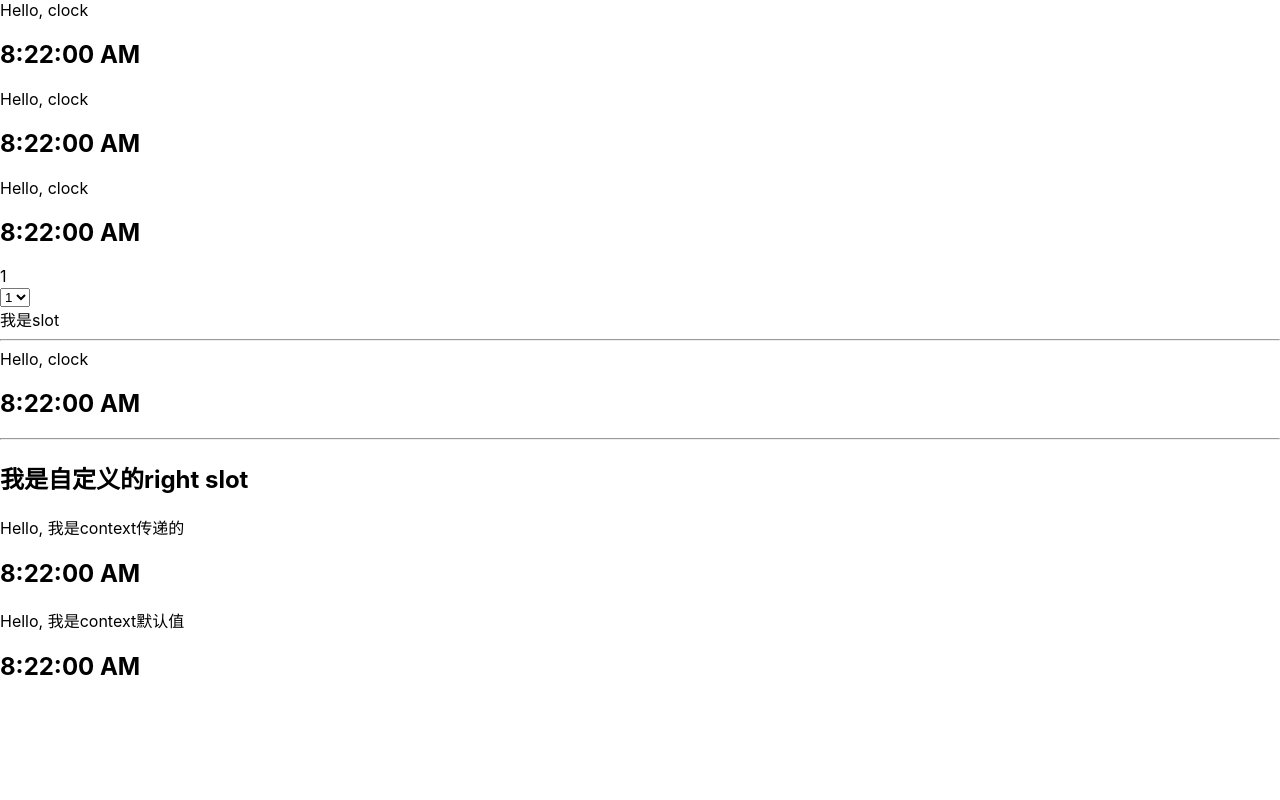
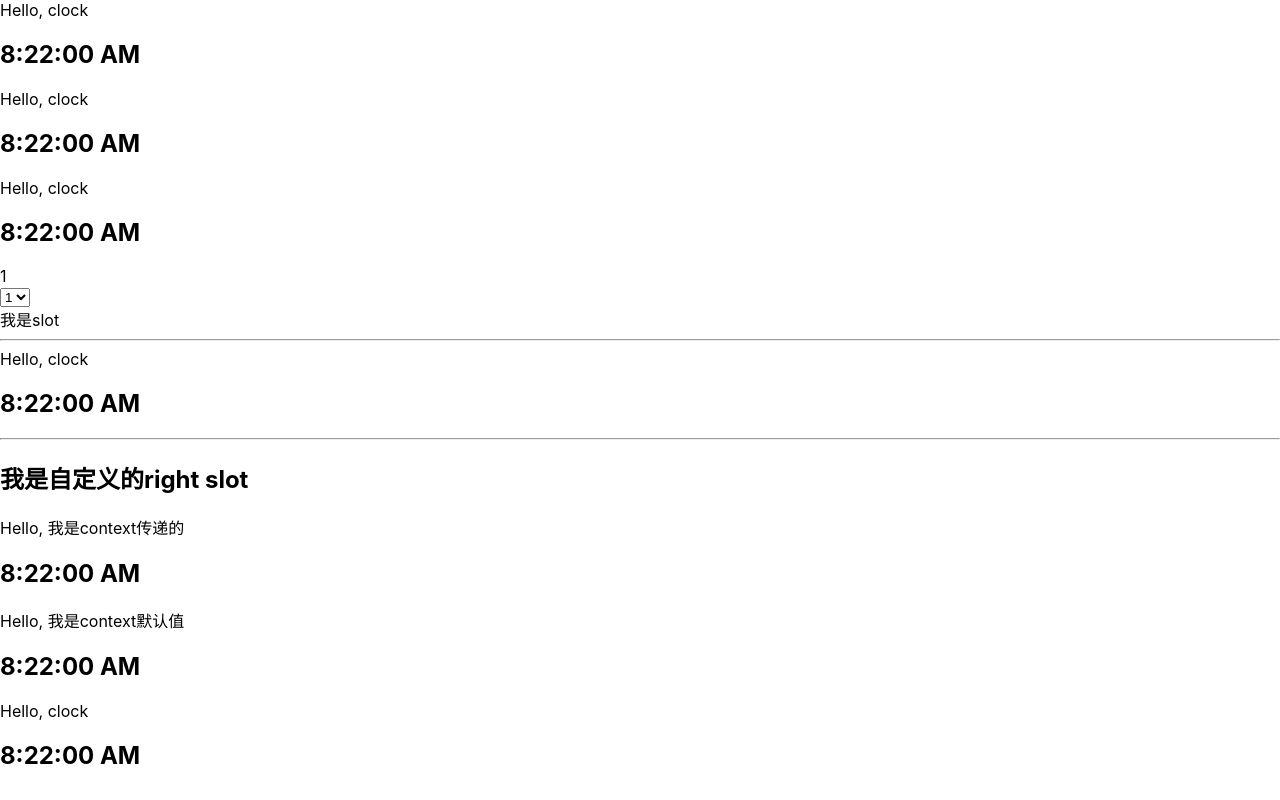
Before and after one commit to imus/ireact, a React (Create React App) app: page / in a window 1280 px wide. Built offline with nearby package versions, Linux system fonts and the light colour scheme.

Commit message:
feat: ref

```diff
--- a/src/App.js
+++ b/src/App.js
@@ -3,7 +3,7 @@
  * @Author: sunsh
  * @Date: 2022-09-29 11:49:27
  * @LastEditors: sunsh
- * @LastEditTime: 2022-09-30 15:52:29
+ * @LastEditTime: 2022-09-30 19:01:57
  */
 // import logo from './logo.svg';
 import './App.css';
@@ -11,6 +11,7 @@ import Clock from './component/clock';
 import Input from './component/select';
 import Children from './component/slot';
 import ClockPlus from './component/context';
+import { WrapperClock } from './component/ref';
 
 /* function App() {
   return (
@@ -51,6 +52,7 @@ function App() {
         我是slot
       </Children>
       <ClockPlus />
+      <WrapperClock />
     </div>
   );
 }
--- a/src/component/clock.js
+++ b/src/component/clock.js
@@ -3,7 +3,7 @@
  * @Author: sunsh
  * @Date: 2022-09-29 18:29:42
  * @LastEditors: sunsh
- * @LastEditTime: 2022-09-30 16:07:19
+ * @LastEditTime: 2022-09-30 19:44:20
  */
 import React from 'react';
 
@@ -43,7 +43,11 @@ class Clock extends React.Component {
   render() {
     return (
       <>
-        <div>Hello, {this.props.name == null ? 'clock' : this.props.name}</div>
+        <div
+          style={{cursor: 'pointer'}}
+          onClick={() => this.props.onClickClock(this.state.date)}>
+          Hello, {this.props.name == null ? 'clock' : this.props.name}
+        </div>
         <FormatTimer date={this.state.date} />
       </>
     );
--- /dev/null
+++ b/src/component/ref.js
@@ -0,0 +1,22 @@
+/*
+ * @Description:
+ * @Author: sunsh
+ * @Date: 2022-09-30 18:48:33
+ * @LastEditors: sunsh
+ * @LastEditTime: 2022-09-30 19:36:54
+ */
+import React, { createRef } from "react";
+import Clock from "./clock";
+
+export function WrapperClock() {
+  const ref = createRef();
+
+  console.log(ref.current);
+  function click(date) {
+    console.log(date, ref.current);
+  }
+
+  return (
+    <Clock onClickClock={click} ref={ref} />
+  );
+}
```
